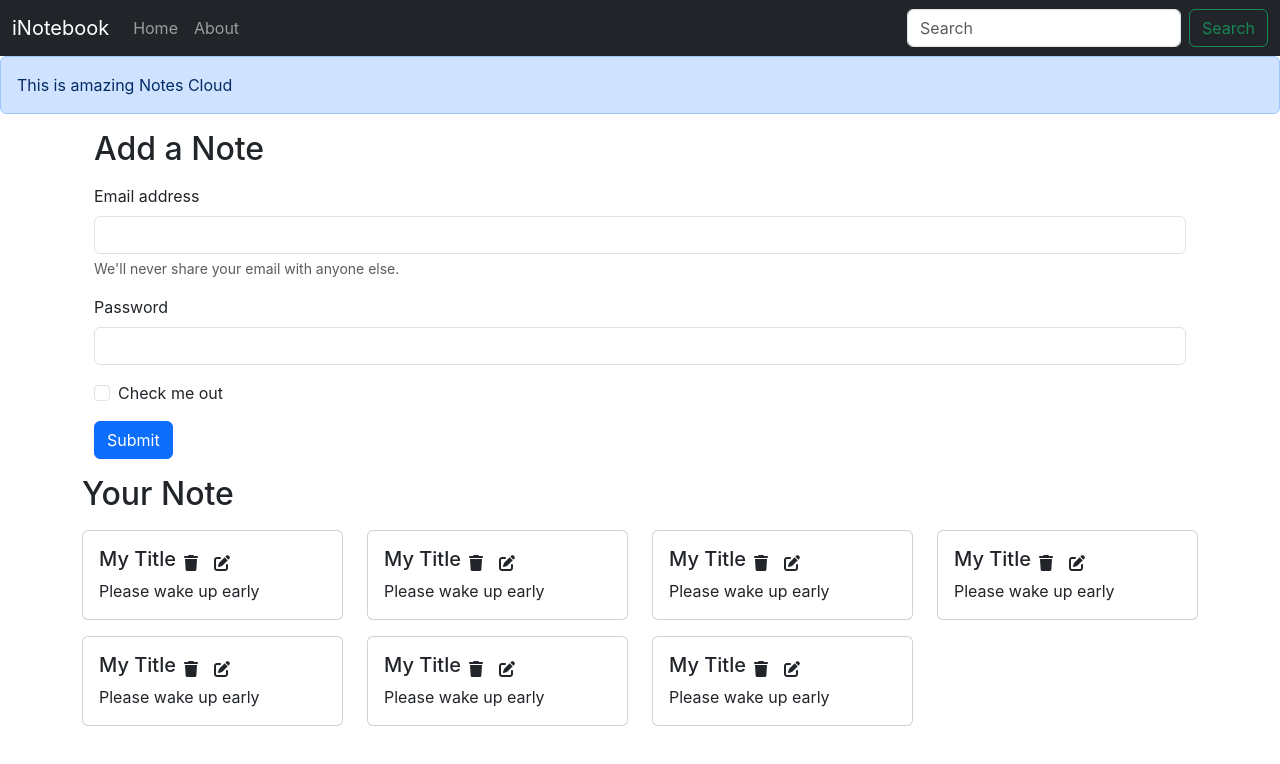
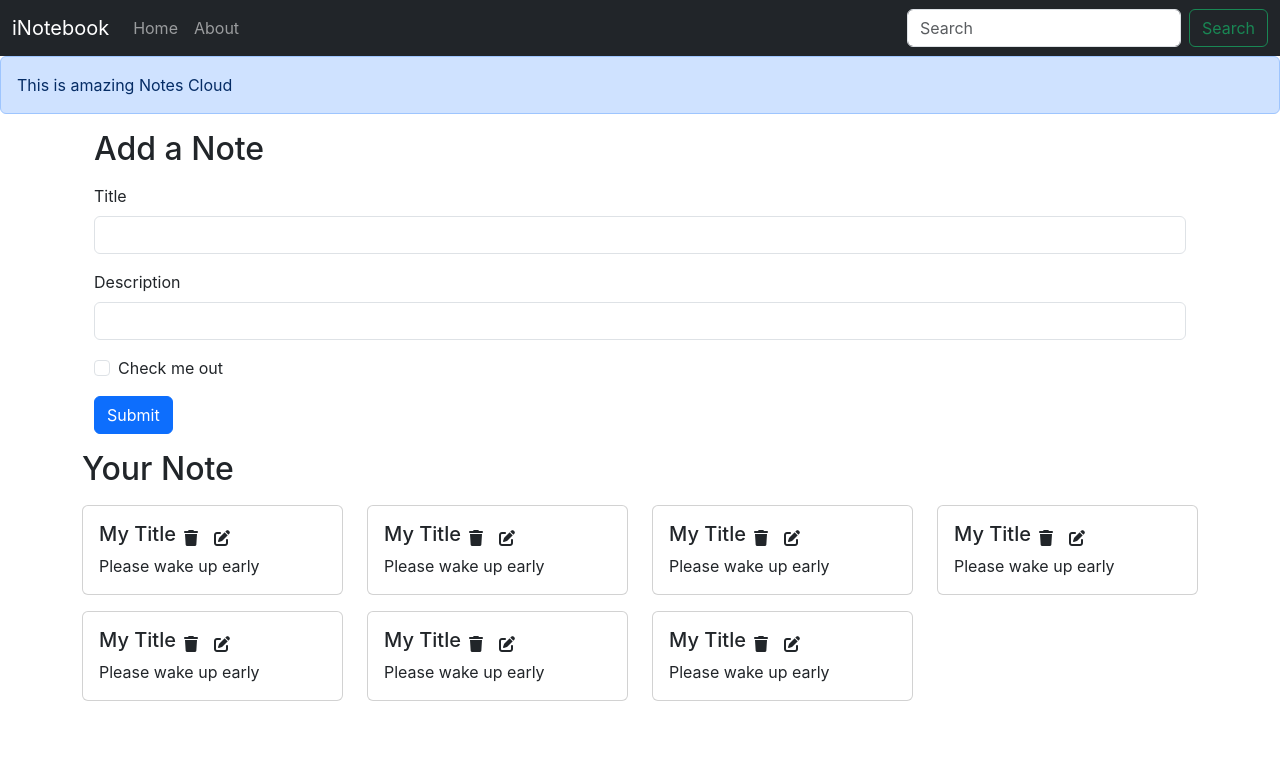
Before and after one commit to MukulAggarwal21/DataHaven, a React (Create React App) app: page / in a window 1280 px wide. Shown: the top 764 px of the page. Built offline with nearby package versions, Linux system fonts and the light colour scheme.

Commit message:
Adding AddNote

```diff
--- /dev/null
+++ b/src/components/AddNote.js
@@ -0,0 +1,48 @@
+import React from 'react'
+import noteContext from "../context/notes/NoteContext"
+
+import { useContext, useState } from "react";
+
+const AddNote = () => {
+    const context = useContext(noteContext);
+    const { addNote } = context;
+
+    const [note, setNote] = useState({ title: "", description: " ", tag: "default" })
+    const handleClick = (e) => {
+        //e.preventDefault() is used so that page does not reload every time
+        e.preventDefault();
+        addNote(note.title , note.description , note.tag);
+    }
+
+    const onChange = (e) => {
+        // In this, we did that whatever is the old note should be there and whatever you write should be overwritten or added to it.
+        //  [e.target.name]: e.target.value  :: This means that the name of whatever is changing becomes equal to its value.
+        setNote({ ...note, [e.target.name]: e.target.value })
+    }
+
+    return (
+        <div>
+            <div className="container my-3">
+                <h2>Add a Note</h2>
+                <form className='my-3'>
+                    <div className="mb-3">
+                        <label htmlFor="title" className="form-label">Title</label>
+                        <input type="text" className="form-control" id="title" name="title" aria-describedby="emailHelp" onChange={onChange} />
+                    </div>
+                    <div className="mb-3">
+                        <label htmlFor="description" className="form-label">Description</label>
+                        <input type="text" className="form-control" id="description" name="description" onChange={onChange} />
+                    </div>
+                    <div className="mb-3 form-check">
+                        <input type="checkbox" className="form-check-input" id="exampleCheck1" />
+                        <label className="form-check-label" htmlFor="exampleCheck1">Check me out</label>
+                    </div>
+                    <button type="submit" className="btn btn-primary" onClick={handleClick}>Submit</button>
+                </form>
+            </div>
+
+        </div>
+    )
+}
+
+export default AddNote
--- a/src/components/Alert.js
+++ b/src/components/Alert.js
@@ -3,7 +3,7 @@
 const Alert = (props) => {
     return (
         <div>
-            <div class="alert alert-primary" role="alert">
+            <div className="alert alert-primary" role="alert">
             {props.message}
             </div>
         </div>
--- a/src/components/Home.js
+++ b/src/components/Home.js
@@ -6,27 +6,7 @@
 
   return (
     <div>
-    <div className="container my-3">
-      <h2>Add a Note</h2>
-      <form className='my-3'>
-        <div className="mb-3">
-          <label htmlFor="exampleInputEmail1" className="form-label">Email address</label>
-          <input type="email" className="form-control" id="exampleInputEmail1" aria-describedby="emailHelp"/>
-            <div id="emailHelp" className="form-text">We'll never share your email with anyone else.</div>
-        </div>
-        <div className="mb-3">
-          <label htmlFor="exampleInputPassword1" className="form-label">Password</label>
-          <input type="password" className="form-control" id="exampleInputPassword1"/>
-        </div>
-        <div className="mb-3 form-check">
-          <input type="checkbox" className="form-check-input" id="exampleCheck1"/>
-            <label className="form-check-label" htmlFor="exampleCheck1">Check me out</label>
-        </div>
-        <button type="submit" className="btn btn-primary">Submit</button>
-      </form>
-</div>
-
-<Notes/>
+      <Notes />
     </div>
   )
 }
--- a/src/components/Notes.js
+++ b/src/components/Notes.js
@@ -2,17 +2,25 @@
 import { useContext } from "react";
 import noteContext from "../context/notes/NoteContext"
 import Noteitem from './Noteitem';
+import AddNote from './AddNote';
+
 
 const Notes = () => {
     const context = useContext(noteContext);
-    const { notes, setNotes } = context
+    const { notes, addNote } = context
     return (
-        <div className="row my-3">
-            <h2>Your  Note</h2>
-            {notes.map((note) => {
-                return <Noteitem key={note._id} note={note}/>
-            })}
-        </div>
+
+        <>
+
+            <AddNote />
+            <div className="row my-3">
+                <h2>Your  Note</h2>
+                {notes.map((note) => {
+                    return <Noteitem key={note._id} note={note} />
+                })}
+            </div>
+        </>
+
     )
 }
 
--- a/src/context/notes/NoteState.js
+++ b/src/context/notes/NoteState.js
@@ -70,8 +70,38 @@
   ]
   const [notes, setNotes] = useState(notesInitial)
 
+  //Add a Note
+  const addNote = ( title ,description , tag)=>{
+    //TODO aPI call
+    console.log("Adding a new Note")
+   const  note =   {
+      "_id": "6uj61062f45dacf724dbd4a6e6d",
+      "user": "660db12a130254e8344de448",
+      "title": title ,
+      "description": description ,
+      "tag":tag,
+      "date": "2024-04-05T20:45:40.782Z",
+      "__v": 0
+    }
+//Here we use concact instead of push bcoz  using concat a new array is returned
+   setNotes(notes.concat(note))
+  }
+
+  //Delete a Note
+  const deleteNote = (id)=>{
+
+  }
+
+
+  //Edit a Note
+  const editNote = (id)=>{
+
+  }
+
+
+
   return (
-        <NoteContext.Provider value={{notes , setNotes}}>
+    <NoteContext.Provider value={{ notes, setNotes , addNote , deleteNote ,editNote  }}>
       {props.children}
     </NoteContext.Provider>
   )
```
Lines whose indentation alone changed are shown as unchanged.
